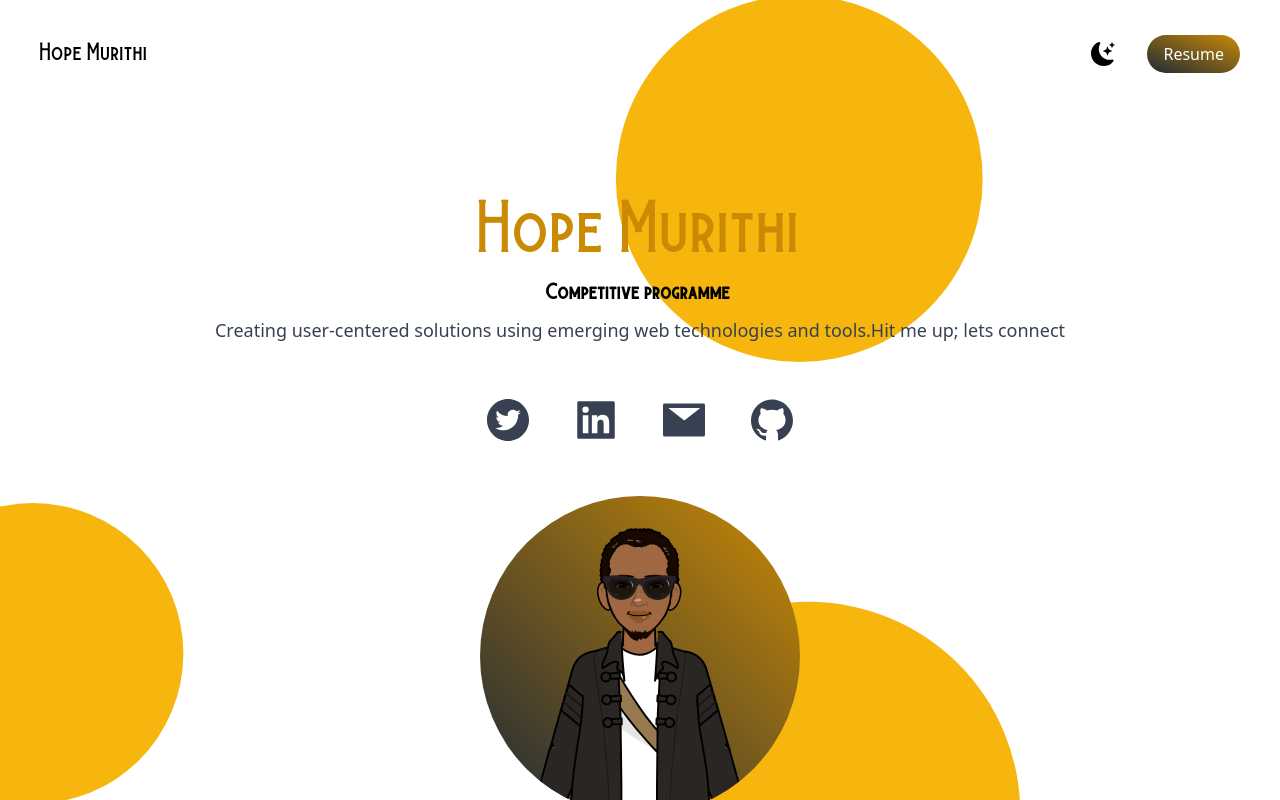
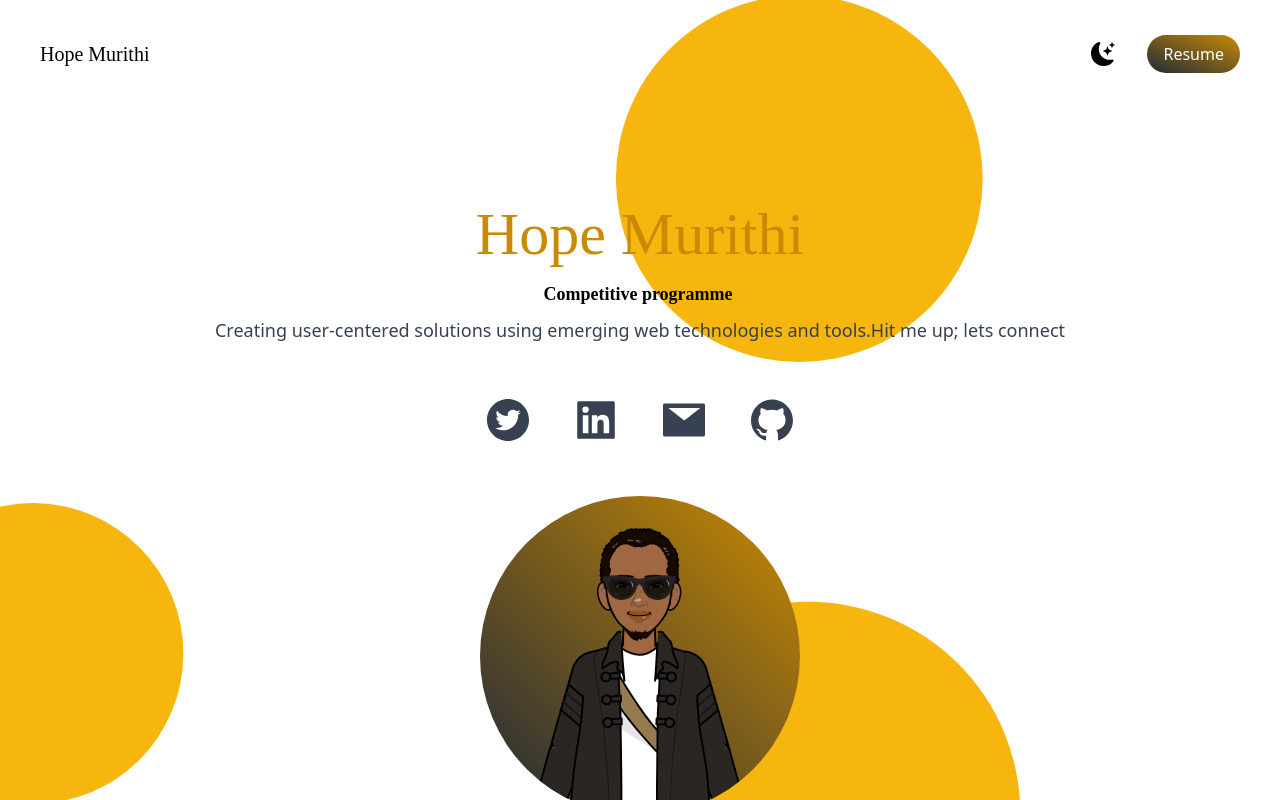
Before and after one commit to Hopp-Murithi/portfolio, a Next.js app: page / in a window 1280 px wide. Shown: the top 800 px of the page. Built offline with nearby package versions, Linux system fonts and the light colour scheme.

Commit message:
style: add custom fonts

```diff
--- a/styles/globals.css
+++ b/styles/globals.css
@@ -48,6 +48,9 @@
 @font-face {
   font-family: 'burtons';
   src: url('../public/Burtons.otf');
+  font-family: 'neueMachina';
+  src: url('../public/NeueMachina-Regular.otf');
+
 }
 @media (prefers-color-scheme: dark) {
   :root {
@@ -88,9 +91,6 @@
   margin: 0;
 }
 
-/**.bg-[url] {
-  background-image: url('../public/circlesbg.png');
-}**/
 html,
 body {
   max-width: 100vw;
--- a/tailwind.config.js
+++ b/tailwind.config.js
@@ -6,10 +6,11 @@ module.exports = {
   ],
   theme: {
     extend: {
-      fontFamily : {
+      fontFamily: {
         burtons: "burtons",
-      }
+        neueMachina: "neueMachina",
+      },
     },
   },
   plugins: [],
-}
+};
```
Also changed, not shown: public/NeueMachina-Regular.otf (added).
